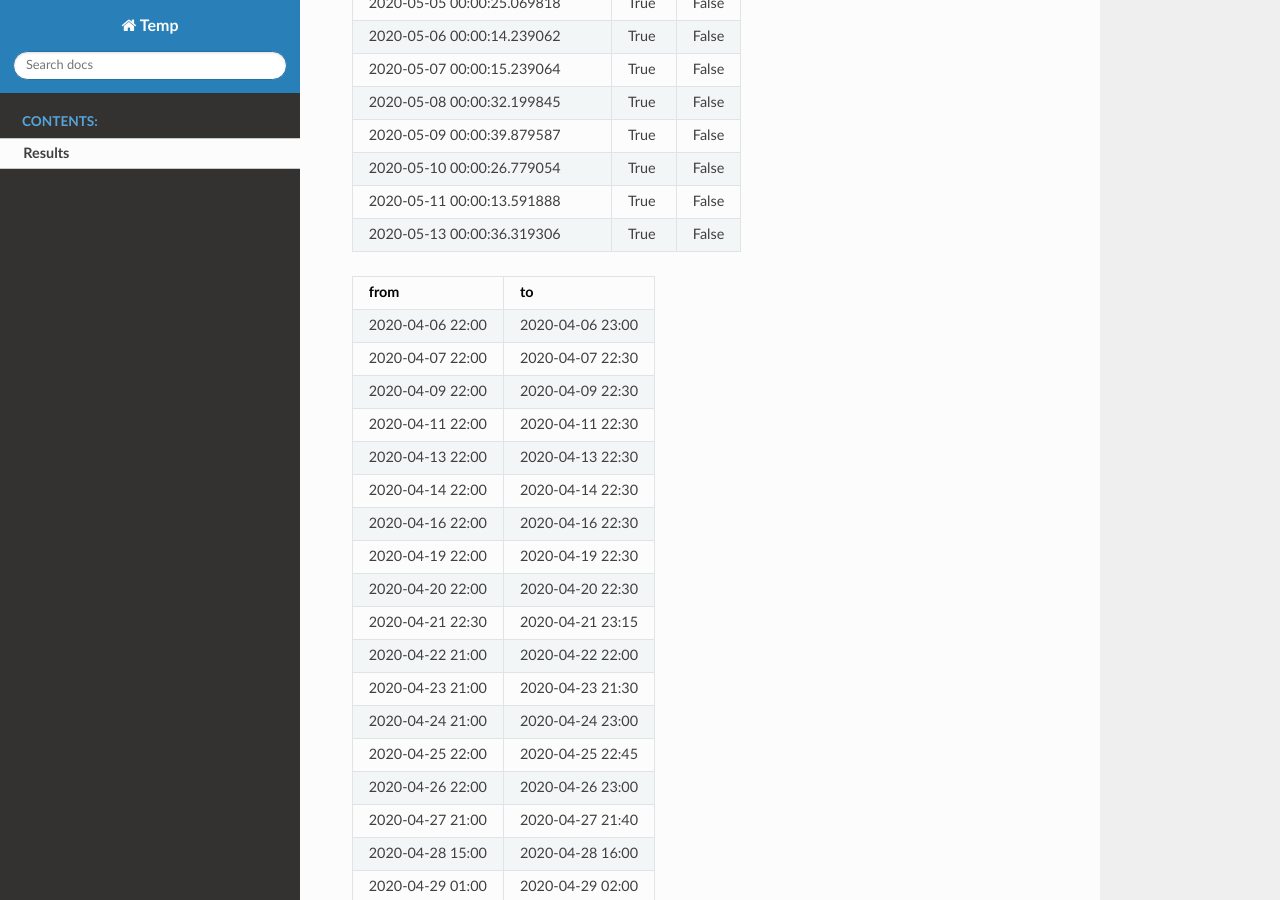
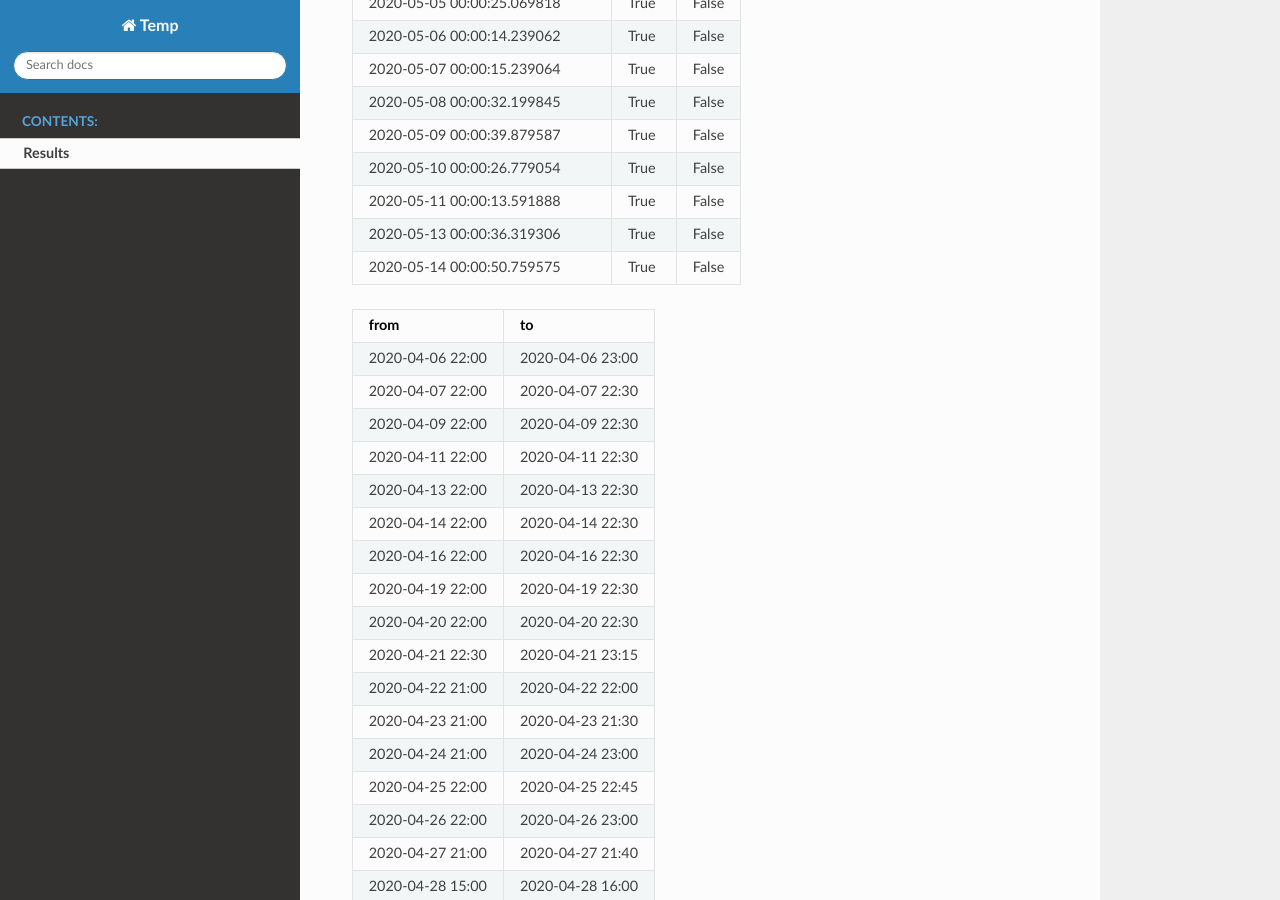
Before and after one commit to shlomow/queries-results, a Sphinx documentation site: the page built from source/results.rst, in a window 1280 px wide and 900 px high, scrolled down 1163 px. Built offline with Sphinx 7.4.7 and the Read the Docs theme 2.0.0, drawn with Linux system fonts in a browser that asks for light colours.

Commit message:
update results

```diff
--- a/source/results.rst
+++ b/source/results.rst
@@ -42,6 +42,7 @@ Results
    2020-05-10 00:00:26.779054, True, False
    2020-05-11 00:00:13.591888, True, False
    2020-05-13 00:00:36.319306, True, False
+   2020-05-14 00:00:50.759575, True, False
 
 .. csv-table::
    :header: "from", "to"
```
Also changed, not shown: results.json (+1 -1 lines).
